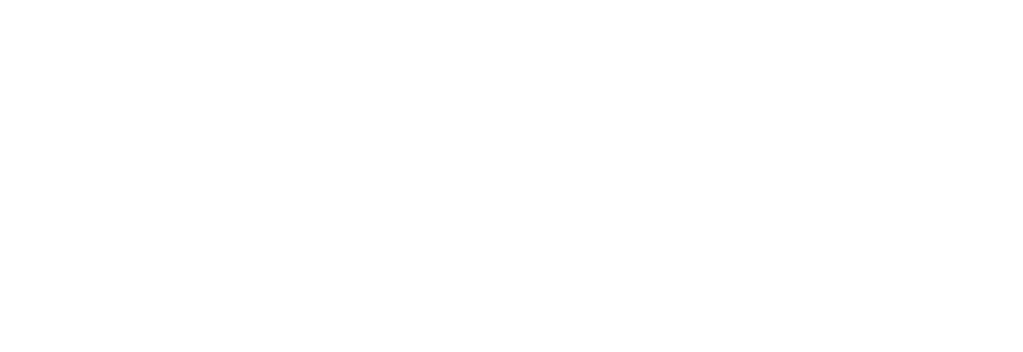
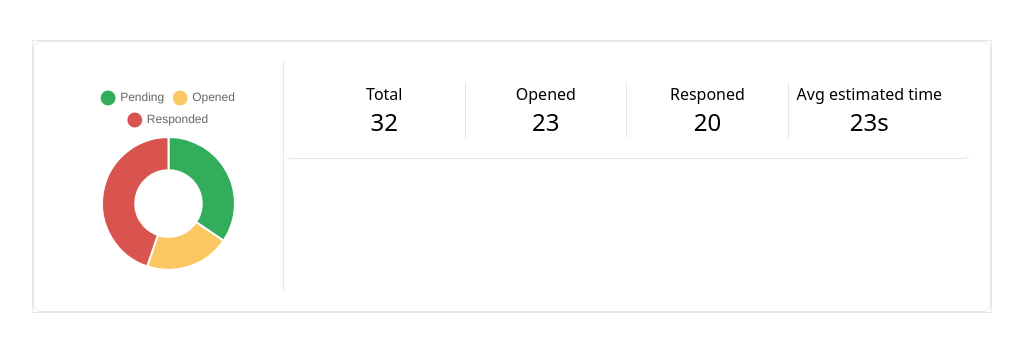
Before and after one commit to Balaji-Parimelazhagan/pulse-connect, a React (Vite) app in the folder ui/: page /survey/analytics/1 in a window 1280 px wide. Before the commit this address had no page. Shown: the top 352 px of the page, without its empty margins (128-1151 px from the left). Built offline with nearby package versions, Linux system fonts and the light colour scheme.

Commit message:
Survey Details Added

```diff
--- a/ui/src/App.tsx
+++ b/ui/src/App.tsx
@@ -35,7 +35,7 @@ const App = () => {
       element: <AnonymousChat />,
     },
     {
-      path: '/survey/detail/:id',
+      path: '/survey/analytics/:id',
       element: <SurveyDetail />,
     },
     {
--- a/ui/src/pages/Dashboard.tsx
+++ b/ui/src/pages/Dashboard.tsx
@@ -41,7 +41,9 @@ const Dashboard = () => {
             <p className="text-sm font-light">Share survey to recipients</p>
           </div>
         </Card>
-        <Card onClick={() => navigate('/analytics', { replace: true })}>
+        <Card
+          onClick={() => navigate('/survey/analytics/:id', { replace: true })}
+        >
           <VscGraph size={28} className="mt-1" />
           <div className="text-xl font-bold">
             Analyze
--- a/ui/src/pages/SurveyDetail.tsx
+++ b/ui/src/pages/SurveyDetail.tsx
@@ -3,10 +3,11 @@ import { TabPanel, TabView } from 'primereact/tabview';
 
 const SurveyDetail = () => {
   return (
-    <div className="card w-3/4">
-      <TabView>
+    <div className="card w-3/4 mx-auto mt-10">
+      <div className="border mt-10">
+        <Track />
+        {/* <TabView>
           <TabPanel header="Track">
-          <Track />
           </TabPanel>
           <TabPanel header="Responses">
             <p className="m-0">
@@ -25,12 +26,13 @@ const SurveyDetail = () => {
               blanditiis praesentium voluptatum deleniti atque corrupti quos
               dolores et quas molestias excepturi sint occaecati cupiditate non
               provident, similique sunt in culpa qui officia deserunt mollitia
-            animi, id est laborum et dolorum fuga. Et harum quidem rerum facilis
-            est et expedita distinctio. Nam libero tempore, cum soluta nobis est
-            eligendi optio cumque nihil impedit quo minus.
+              animi, id est laborum et dolorum fuga. Et harum quidem rerum
+              facilis est et expedita distinctio. Nam libero tempore, cum soluta
+              nobis est eligendi optio cumque nihil impedit quo minus.
             </p>
           </TabPanel>
-      </TabView>
+        </TabView> */}
+      </div>
     </div>
   );
 };
@@ -67,8 +69,25 @@ const Track = () => {
           />
         </div>
       </div>
-      <div className="w-3/4">
-        <div className="flex h-64 rounded-md p-5"></div>
+      <div className="w-3/4 border-l">
+        <div className="flex rounded-md p-5 border-b">
+          <div className="w-1/3 text-center border-r">
+            <p>Total</p>
+            <p className="font-light text-2xl">32</p>
+          </div>
+          <div className="w-1/3 text-center border-r">
+            <p>Opened</p>
+            <p className="font-light text-2xl">23</p>
+          </div>
+          <div className="w-1/3 text-center border-r">
+            <p>Responed</p>
+            <p className="font-light text-2xl">20</p>
+          </div>
+          <div className="w-1/3 text-center">
+            <p>Avg estimated time</p>
+            <p className="font-light text-2xl">23s</p>
+          </div>
+        </div>
       </div>
     </div>
   );
```
Lines whose indentation alone changed are shown as unchanged.
